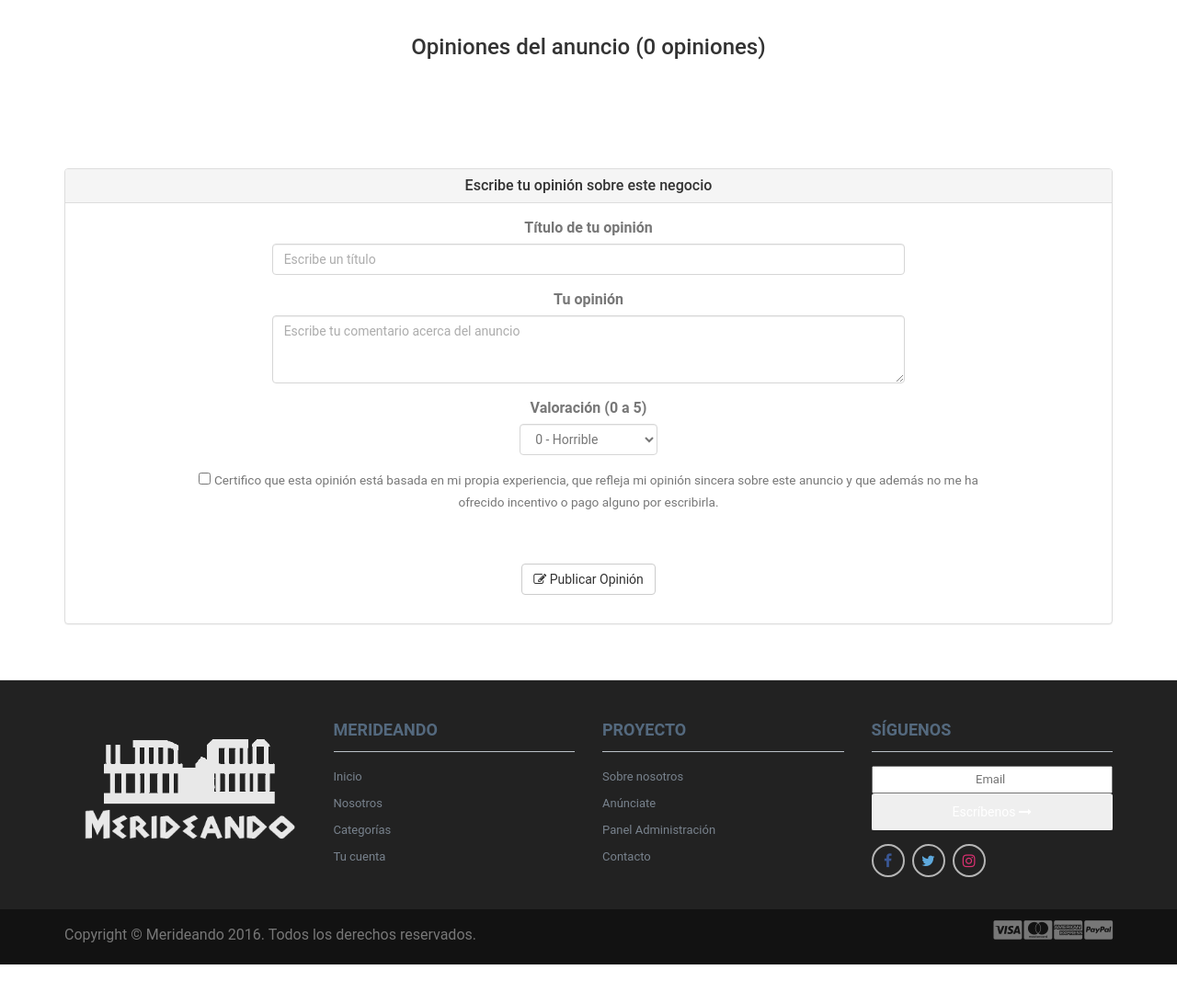
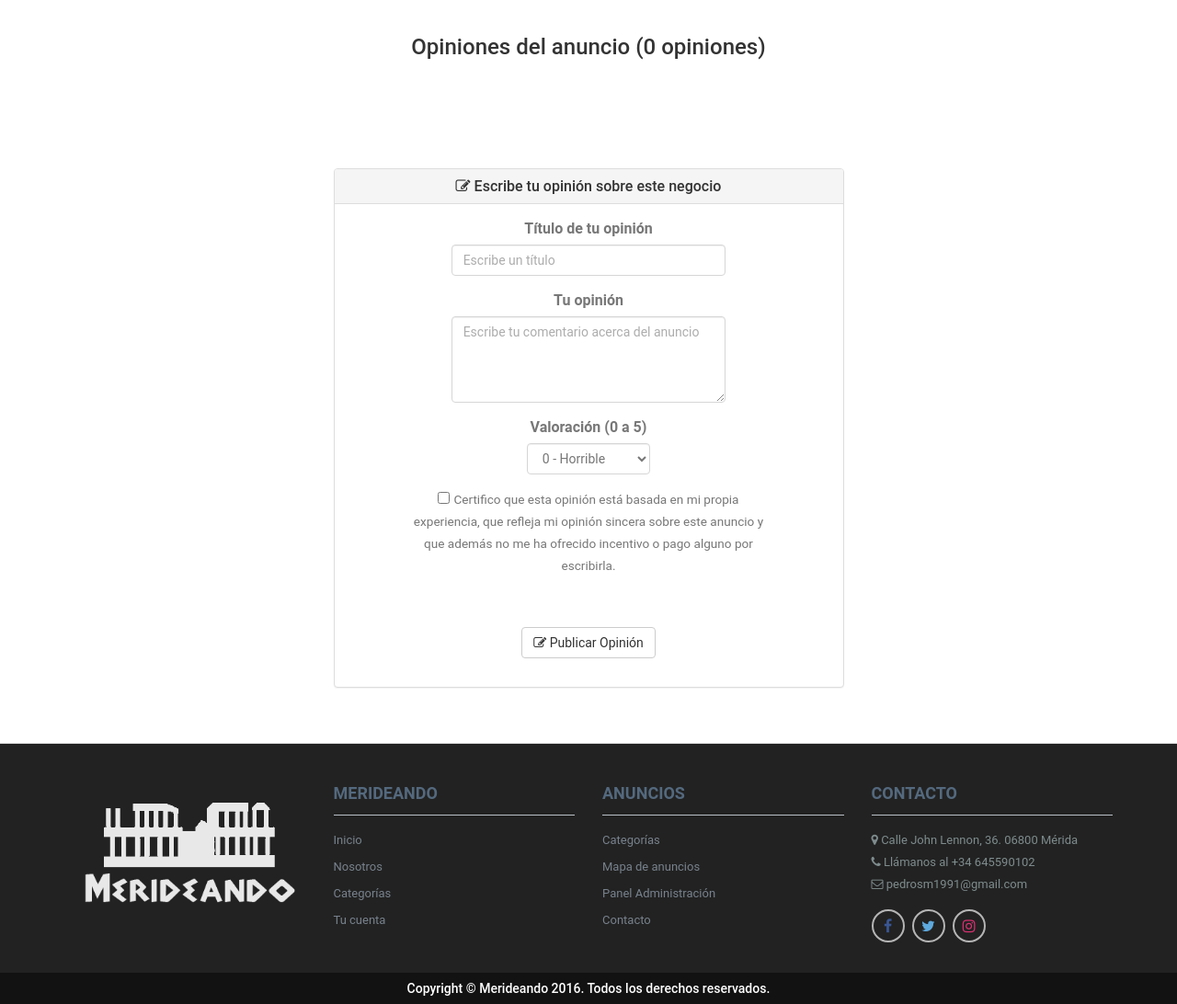
Before and after one commit to pedrosici/merideando, a PHP site: page /anuncio.php?id=2 in a window 1280 px wide. Shown: the part 914-2006 px from the top of the page at 92% size. Before the commit the page ends 1963 px from the top, so only its background shows below. Run offline with PHP 8.4, Linux system fonts and the light colour scheme; a user stored in the database is signed in; data comes from the database, SQL or seed files in the repository; some libraries are stand-ins or nearby versions.

Commit message:
Implementamos la funcionalidad de añadir un anuncio a favoritos y la animación correspondiente. Editamos el footer añadiendo los datos personales. Agregamos al navbar la función para activar la clase de mapa_anuncios cuando nos encontremos en esa sección.

```diff
--- a/anuncio.php
+++ b/anuncio.php
@@ -209,10 +209,10 @@ $id_anuncio = $_GET['id'];
 
         <?php
             if ($sesion){ ?>
-                <div class="col-sm-12 text-center mg-tp-40 mg-bt-40">
+                <div class="col-sm-6 col-sm-offset-3 text-center mg-tp-40 mg-bt-40">
                     <div class="panel panel-default">
                          <div class="panel-heading">
-                             <h3 class="panel-title">Escribe tu opinión sobre este negocio</h3>
+                             <h3 class="panel-title"><i class="fa fa-pencil-square-o" aria-hidden="true"></i> Escribe tu opinión sobre este negocio</h3>
                          </div>
                          <div class="panel-body">
                             <form role="form" id="comentarios_ajax" method="POST" class="col-md-12 text-center">
@@ -224,10 +224,10 @@ $id_anuncio = $_GET['id'];
 
                               <div class="form-group col-sm-8 col-sm-offset-2">
                                     <label for="message">Tu opinión</label>
-                                    <textarea id="comentario" name="comentario" class="form-control" rows="3" maxlength="300" placeholder="Escribe tu comentario acerca del anuncio" required></textarea>
+                                    <textarea id="comentario" name="comentario" class="form-control" rows="4" maxlength="300" placeholder="Escribe tu comentario acerca del anuncio" required></textarea>
                               </div>
 
-                              <div class="form-group col-sm-2 col-sm-offset-5 text-center">
+                              <div class="form-group col-sm-4 col-sm-offset-4 text-center">
                                     <label for="valoracion">Valoración (0 a 5)</label>
 <!--
                                         <ul class="stars stars-24">
--- a/css/style.css
+++ b/css/style.css
@@ -48,6 +48,8 @@ h6 {
 ul, ul li{
     list-style: none;
 }
+
+
 /* ---------------- MÁRGENES DE CONTENIDO ---------------------- */
 
 .mg-bt-80 {
@@ -332,6 +334,9 @@ line-height: 36px;
 }
 .footer p {
 	margin: 0;
+}
+.copyright{
+    color:#fff;
 }
 .footer img {
 	max-width: 100%;
@@ -969,6 +974,56 @@ transition-timing-function: ease-out;
 .listado-favorito{
     text-align:right;
 }
+/* --------- FAVORITOS ---- */
+
+.heart_icon {
+		background: url("../images/twitter-heart-button.png");
+		background-size: 2900px;
+		background-repeat: no-repeat;
+		height: 100px;
+		width: 100px;
+		cursor: pointer;
+		position: relative;
+	}
+
+	.on { background-position: right; }
+
+	.off { background-position: left; }
+
+	.heart_icon:hover {	background-position: right;	}
+
+	@-webkit-keyframes heart_animation {
+		from {background-position: left;}
+		to {background-position: right;}
+	}
+
+	@keyframes heart_animation {
+		from {background-position: left;}
+		to {background-position: right;}
+	}
+
+	.heartAnimation {
+		-webkit-animation-name: heart_animation;
+		-webkit-animation-duration: 1s;
+		-webkit-animation-iteration-count: 1;
+		-webkit-animation-timing-function: steps(28, end);
+
+		animation-name: heart_animation;
+		animation-duration: 1s;
+		animation-iteration-count: 1;
+		animation-timing-function: steps(28, end);
+
+		background-position: right;
+	}
+
+	.num_vote {
+		margin-left: -20px;
+		font-size: 18px;
+		color: #333
+	}
+	#lineBlock div.oneLine { display: inline-block; vertical-align: middle; }
+
+
 
 .listado-categoria{
     text-transform: uppercase;
@@ -978,7 +1033,11 @@ transition-timing-function: ease-out;
 }
 
 .fav:hover{
-    color:orangered;
+    color:indianred;
+}
+
+a .fav:visited{
+    color: #999;
 }
 
 .fav-active{
--- a/panel_usuario.php
+++ b/panel_usuario.php
@@ -295,6 +295,8 @@ else{
                                     </div>
 
                                 </div>
+
+
                             <div class="form-group row">
                                     <div class="col-md-6">
                                         <label for="categoria">Categoría</label>
--- a/php/footer.php
+++ b/php/footer.php
@@ -16,30 +16,26 @@
                             </ul>
                         </div>
                         <div class="col-lg-3  col-md-3 col-sm-3 hidden-xs">
-                            <h3> Proyecto </h3>
+                            <h3> Anuncios </h3>
                             <ul>
-                                <li> <a href="#"> Sobre nosotros </a> </li>
-                                <li> <a href="#"> Anúnciate </a> </li>
-                                <li> <a href="#"> Panel Administración </a> </li>
-                                <li> <a href="#"> Contacto </a> </li>
+                                <li> <a href="categorias.php"> Categorías </a></li>
+                                <li> <a href="mapa_anuncios.php"> Mapa de anuncios </a></li>
+                                <li> <a href="panel_usuario.php"> Panel Administración </a></li>
+                                <li> <a href="index.php"> Contacto </a></li>
                             </ul>
                         </div>
 
                         <div class="col-lg-3  col-md-3 col-sm-3 col-xs-6 pull-right ">
-                            <h3> Síguenos </h3>
+                            <h3>Contacto </h3>
                             <ul>
-                                <li>
-                                    <div class="input-append newsletter-box text-center">
-                                        <input type="text" class="full text-center" placeholder="Email ">
-                                        <button class="btn  bg-gray" type="button"> Escríbenos <i class="fa fa-long-arrow-right"> </i> </button>
-                                    </div>
-                                </li>
+                                <li><i class="fa fa-map-marker" aria-hidden="true"></i> Calle John Lennon, 36. 06800 Mérida </li>
+                                <li><i class="fa fa-phone" aria-hidden="true"></i> Llámanos al +34 645590102</li>
+                                <li><i class="fa fa-envelope-o" aria-hidden="true"></i> pedrosm1991@gmail.com</li>
                             </ul>
                             <ul class="social">
-                                <li> <a href="#"> <i class=" fa fa-facebook">   </i> </a> </li>
-                                <li> <a href="#"> <i class="fa fa-twitter">   </i> </a> </li>
-
-                                <li> <a href="#"> <i class="fa fa-instagram">   </i> </a> </li>
+                                <li> <a href="#"> <i class=" fa fa-facebook"> </i></a></li>
+                                <li> <a href="#"> <i class="fa fa-twitter"> </i></a></li>
+                                <li> <a href="#"> <i class="fa fa-instagram"> </i></a></li>
                             </ul>
                         </div>
                     </div>
@@ -49,17 +45,9 @@
             </div>
         <!--/.footer-->
 
-            <div class="footer-bottom">
+            <div class="footer-bottom text-center">
                 <div class="container">
-                    <p class="pull-left"> Copyright © Merideando 2016. Todos los derechos reservados. </p>
-                    <div class="pull-right">
-                        <ul class="nav nav-pills payments">
-                            <li><i class="fa fa-cc-visa"></i></li>
-                            <li><i class="fa fa-cc-mastercard"></i></li>
-                            <li><i class="fa fa-cc-amex"></i></li>
-                            <li><i class="fa fa-cc-paypal"></i></li>
-                        </ul>
-                    </div>
+                    <h5 class="copyright">Copyright © Merideando 2016. Todos los derechos reservados.</h5>
                 </div>
             </div>
             <!--/.footer-bottom-->
--- a/php/navbar.php
+++ b/php/navbar.php
@@ -50,6 +50,7 @@
               </ul>
 
               <ul class="nav navbar-nav navbar-right">
+                  <li class="<?php if ($current_page == "mapa_anuncios.php"){ echo "active"; } ?>"><a href="mapa_anuncios.php"><i class="fa fa-map" aria-hidden="true"></i> Mapa de Anuncios</a></li>
                   <!-- Mostramos las opciones de cuenta segun la sesión del usuario -->
                   <?php if(!isset($_SESSION["user_id"])):?>
                   <li class="dropdown">
```
Also changed, not shown: categorias.php (+1 -8 lines), index.php (+65 -5 lines), php/favoritos.php (added, +30 -0 lines).
